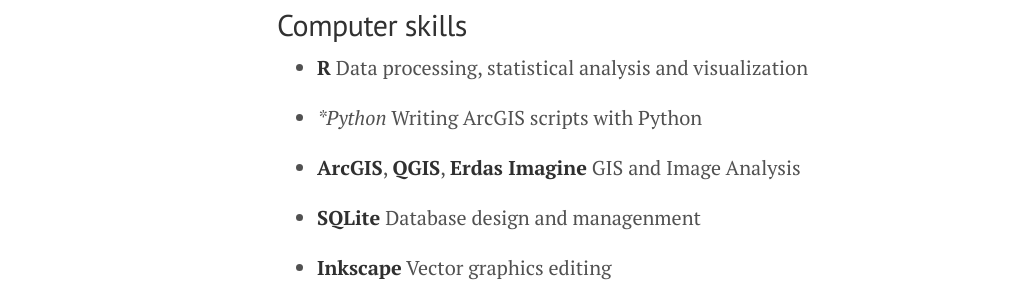
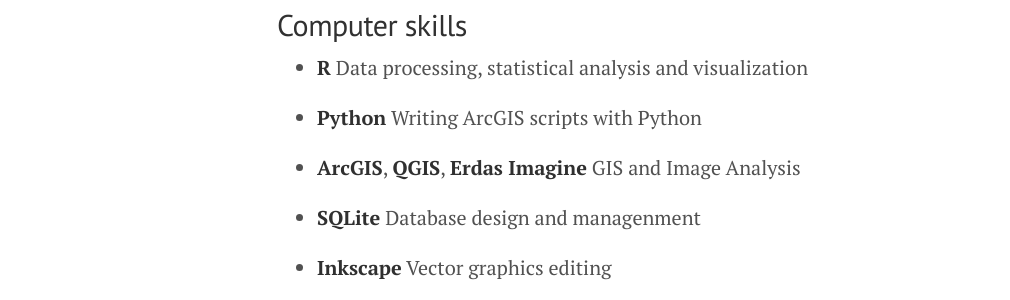
Before and after one commit to michaeldorman/michaeldorman.github.io, a Jekyll site: the page built from cv.md, in a window 1280 px wide and 900 px high, scrolled down 478 px. Shown: the part 156-456 px from the top of the window, without its empty margins (3-1013 px from the left). Built offline with Jekyll 4.4.1, drawn with Linux system fonts in a browser that asks for light colours.

Commit message:
Update cv.md

```diff
--- a/cv.md
+++ b/cv.md
@@ -24,7 +24,7 @@
 
 * **R** Data processing, statistical analysis and visualization
 
-* **Python* Writing ArcGIS scripts with Python
+* **Python** Writing ArcGIS scripts with Python
 
 * **ArcGIS**, **QGIS**, **Erdas Imagine** GIS and Image Analysis
 
```
